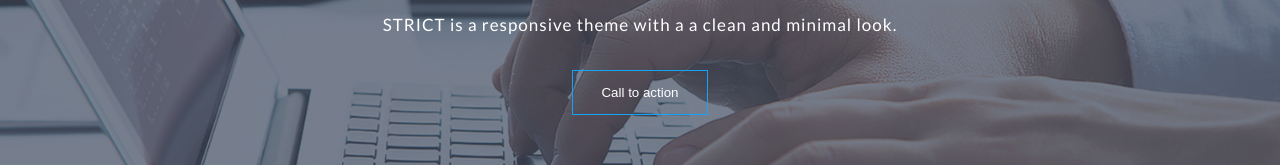
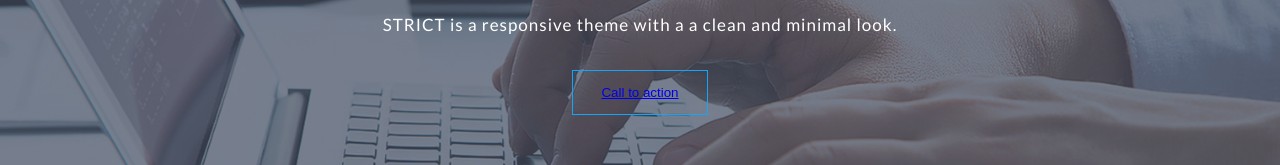
Before and after one commit to shakil-shahriar/PSD-to-html, a plain HTML site: page index.html in a window 1280 px wide. Shown: the part 425-590 px from the top of the page. Drawn offline with Linux system fonts and the light colour scheme.

Commit message:
Update index.html

```diff
--- a/index.html
+++ b/index.html
@@ -31,7 +31,7 @@
                     <h2>STRICT</h2>
                     <span></span>
                     <p>STRICT is a responsive theme with a a clean and minimal look.</p>
-                    <button type="button" class="btn">Call to action</button>
+                    <button type="button" class="btn"><a href="#contact" >Call to action</a></button>
                     <br>
                     <i class="fa fa-angle-down"></i>
                 </div>
```
